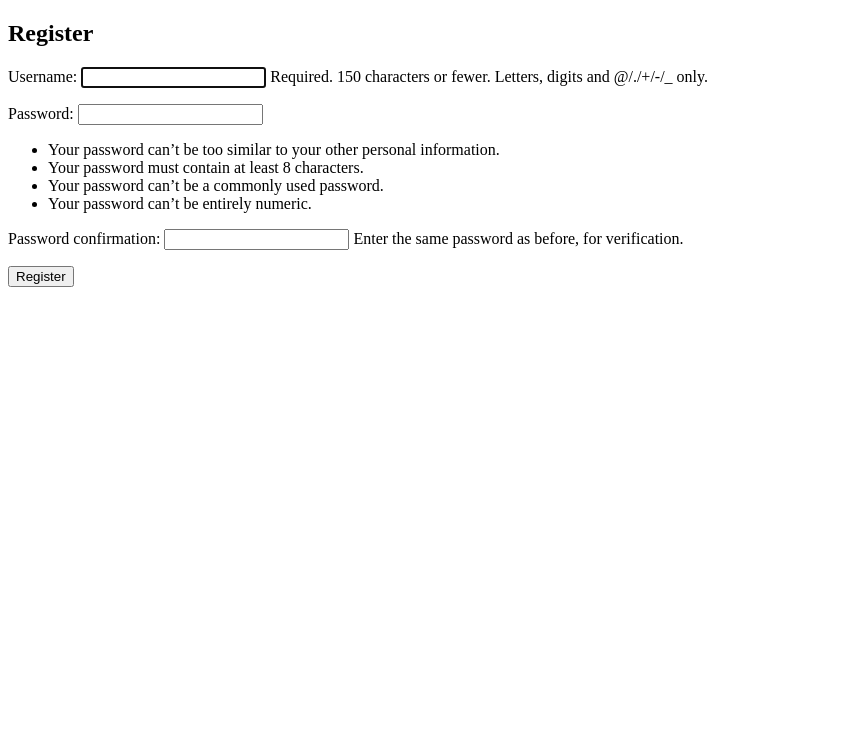
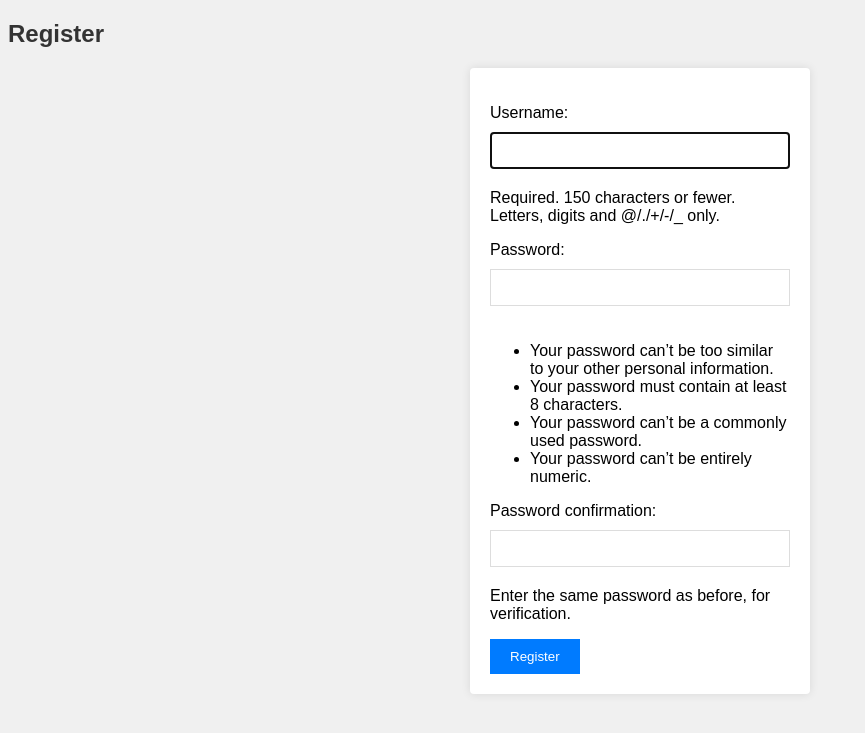
Before and after one commit to Dominic-Miller/Stock-Market-Trading-Bot, a Django app: page /register/ in a window 1280 px wide. Shown: the top 733 px of the page, without its empty margins (0-865 px from the left). Run offline with Django 4.2, Linux system fonts and the light colour scheme.

Commit message:
Fix formatting for register.html

```diff
--- a/Source-Code/Frontend/stb/templates/register.html
+++ b/Source-Code/Frontend/stb/templates/register.html
@@ -2,6 +2,44 @@
 <html>
 <head>
     <title>Register</title>
+    <style>
+        body {
+            background-color: #f0f0f0;
+            font-family: Arial, sans-serif;
+        }
+        h2 {
+            color: #333;
+        }
+        form {
+            background-color: #fff;
+            padding: 20px;
+            margin: 0 auto;
+            width: 300px;
+            border-radius: 4px;
+            box-shadow: 0 0 10px rgba(0, 0, 0, 0.1);
+        }
+        label {
+            display: block;
+            margin-bottom: 10px;
+        }
+        input[type="text"], input[type="password"] {
+            padding: 10px;
+            border: 1px solid #ddd;
+            width: 100%;
+            box-sizing: border-box;
+            margin-bottom: 20px;
+        }
+        button[type="submit"] {
+            padding: 10px 20px;
+            background-color: #007BFF;
+            border: none;
+            color: #fff;
+            cursor: pointer;
+        }
+        button[type="submit"]:hover {
+            background-color: #0056b3;
+        }
+    </style>
 </head>
 <body>
     <h2>Register</h2>
```
